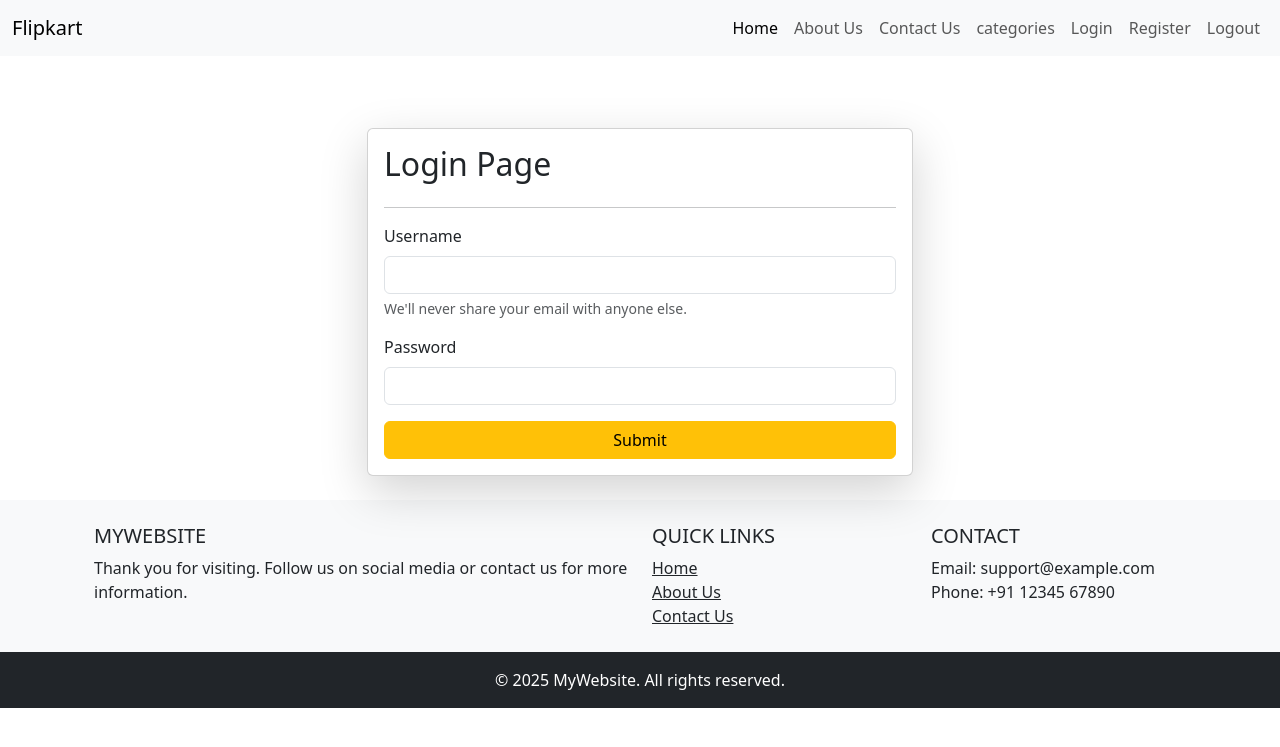
After one commit to RitHub-07/Django-Repo, a Django app: page /login in a window 1280 px wide. The commit adds this page. Shown: the top 747 px of the page. Run offline with Django 5.2, Linux system fonts and the light colour scheme.

Commit message:
sevent commit

```diff
--- a/desktop.ini
+++ /dev/null
@@ -1,2 +0,0 @@
-[.ShellClassInfo]
-IconResource=C:\Program Files\Microsoft OneDrive\OneDrive.exe,18
--- a/myproject/first_app/urls.py
+++ b/myproject/first_app/urls.py
@@ -9,6 +9,8 @@ urlpatterns = [
   path('abouttt', about_view, name='about'),
   path('contact',contact_view,name='contact'),
   path("register/", register_page , name="register"),
-  path("student/create/", student_submit, name= "student_submit")
+  path("student/create/", student_submit, name= "student_submit"),
+  path("student/list",student_list_view,name = "student_list_view"),
+  path("login",login_page,name="login"),
 
 ]
--- a/myproject/first_app/views.py
+++ b/myproject/first_app/views.py
@@ -32,22 +32,22 @@ def register_page(request):
         password = request.POST.get('password')
 
         # Basic field validation
-        # if not first_name or not last_name or not username or not password:
-        #     messages.error(request, 'All fields are required.')
-        #     return redirect('/register/')
+        if not first_name or not last_name or not username or not password:
+            messages.error(request, 'All fields are required.')
+            return redirect('/register/')
 
 
-        # # Password length check
-        # if len(password) < 6:
-        #     messages.error(request, 'Password must be at least 6 characters long.')
-        #     return redirect('/register/')
+        # Password length check
+        if len(password) < 6:
+            messages.error(request, 'Password must be at least 6 characters long.')
+            return redirect('/register/')
 
 
 
-        # # Username check
-        # if User.objects.filter(username=username).exists():
-        #     messages.error(request, 'Username already taken.')
-        #     return redirect('/register/')
+        # Username check
+        if User.objects.filter(username=username).exists():
+            messages.error(request, 'Username already taken.')
+            return redirect('/register/')
 
         # Create user
         user = User.objects.create(
@@ -63,6 +63,32 @@ def register_page(request):
 
     return render(request, 'register.html')
 
+
+def login_page(request):
+
+      if request.method == "POST":
+            username = request.POST.get('username')
+            password = request.POST.get('password')
+
+
+
+            if not User.objects.filter(username= username).exists():
+                  messages.error(request, 'Invalid Username')
+                  return redirect('/login/')
+
+            user = authenticate(username = username,password=password)
+
+
+            if user is None:
+                  messages.error(request, 'Invalid Password')
+                  return redirect('/login/')
+
+            else:
+                  login(request, user)
+                  return redirect('/')
+
+
+      return render(request,'login.html')
 
 
 def student_submit(request):
@@ -85,3 +111,8 @@ def student_submit(request):
         return redirect('/')
 
     return render(request, 'student_form.html')
+
+
+def student_list_view(request):
+    std = Student.objects.all()
+    return render(request, 'student_list.html', {'student_data':std})
--- /dev/null
+++ b/myproject/templates/login.html
@@ -0,0 +1,53 @@
+{% extends "base.html" %}
+
+{% block content  %}
+
+<div class="container mt-5">
+      <form
+        class="col-6 mx-auto card p-3 shadow-lg"
+        method="post"
+        enctype="multipart/form-data"
+      >
+        {% csrf_token %}
+        <h2>Login Page</h2>
+
+        <hr />
+{% comment %}
+        {% if messages %}
+
+        <div class="alert alert-primary" role="alert">
+          {% for message in messages %} {{message}} {% endfor %}
+        </div>
+
+        {% endif %} {% endcomment %}
+
+        <div class="mb-3">
+          <label for="exampleInputEmail1" class="form-label">Username</label>
+          <input
+            type="text"
+            class="form-control"
+            id="exampleInputEmail1"
+            name="username"
+            aria-describedby="emailHelp"
+          />
+          <div id="emailHelp" class="form-text">
+            We'll never share your email with anyone else.
+          </div>
+        </div>
+
+        <div class="mb-3">
+          <label for="exampleInputPassword1" class="form-label">Password</label>
+          <input
+            type="password"
+            class="form-control"
+            id="exampleInputPassword1"
+            name="password"
+          />
+        </div>
+
+        {% comment %} <p>Don't have account <a href="/register/">Register</a></p> {% endcomment %}
+
+        <button type="submit" class="btn btn-warning">Submit</button>
+      </form>
+    </div>
+{% endblock  %}
```
Also changed, not shown: myproject/templates/student_form.html (+33 -19 lines), myproject/templates/student_list.html (added, +30 -0 lines).
